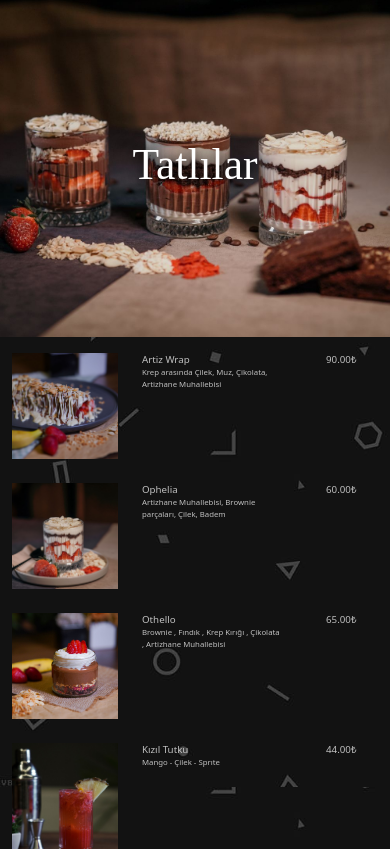
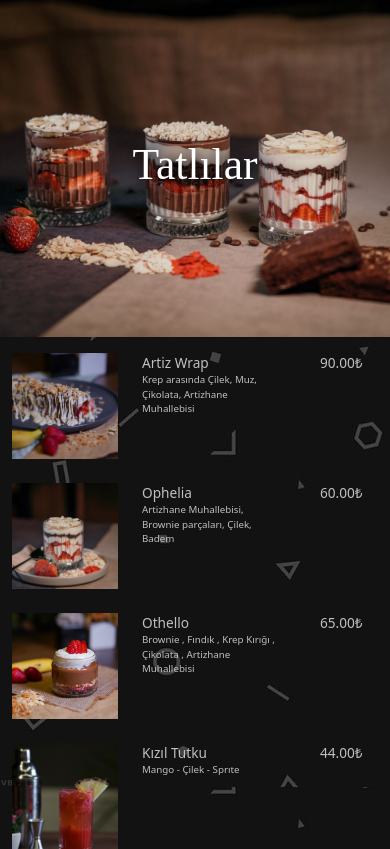
Before and after one commit to Techomp/onlinemenusystem, a Django app: a page that uses templates/base.html in a window 390 px wide. Shown: the part 57-906 px from the top of the page. Run offline with Django 4.2, Linux system fonts and the light colour scheme; data comes from the database, SQL or seed files in the repository; some libraries are stand-ins or nearby versions.

Commit message:
font size changes

```diff
--- a/menu/static/menu/css/menu.css
+++ b/menu/static/menu/css/menu.css
@@ -80,7 +80,7 @@
 
 @media screen and (max-width: 550px) {
     .product-text {
-        font-size: 2.5vw;
+        font-size: 3.5vw;
     }
 }
 
@@ -107,7 +107,7 @@
 
 @media screen and (max-width: 550px) {
     .product-description-text {
-        font-size: 2vw;
+        font-size: 2.5vw;
     }
 }
 
```
